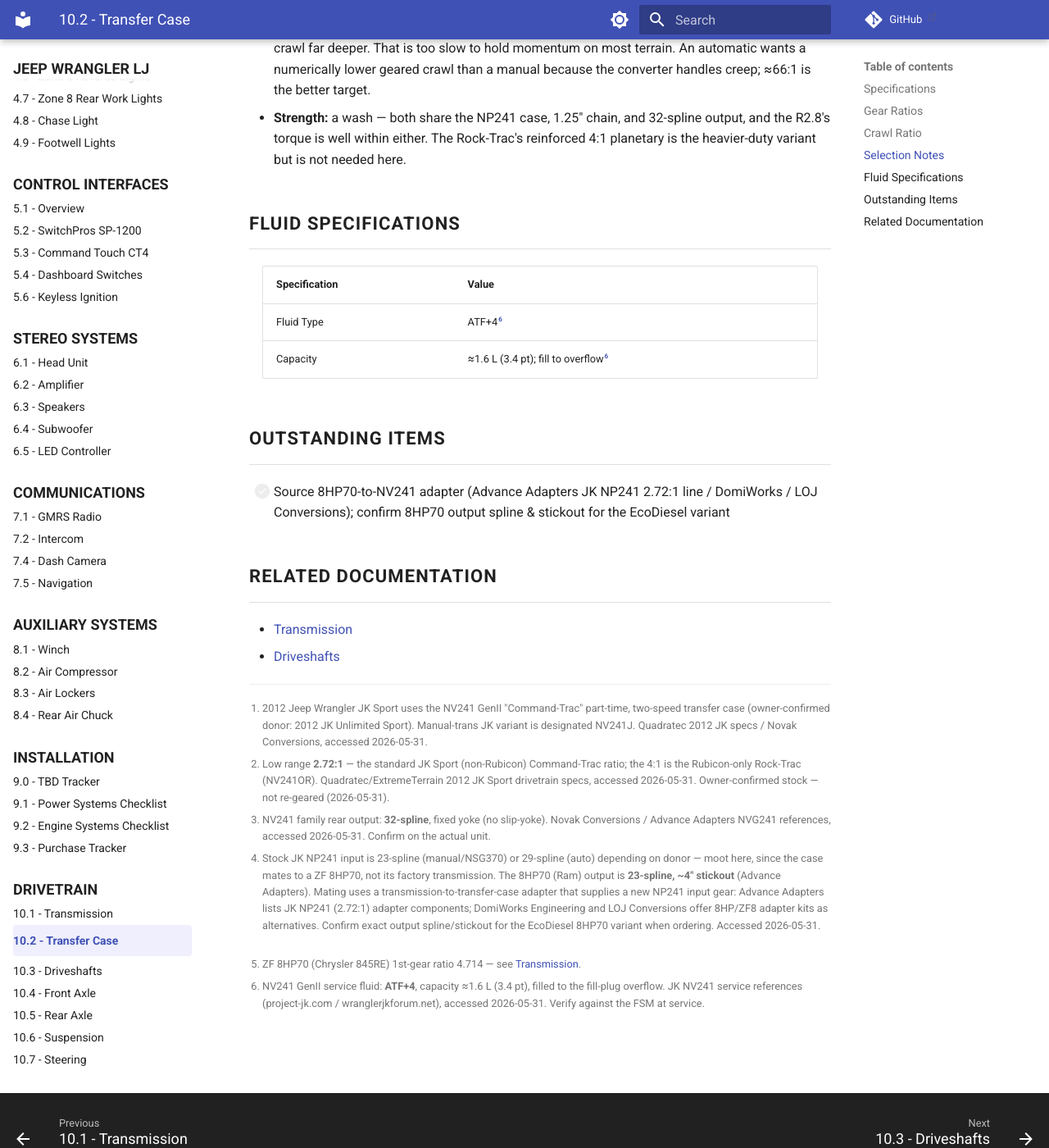
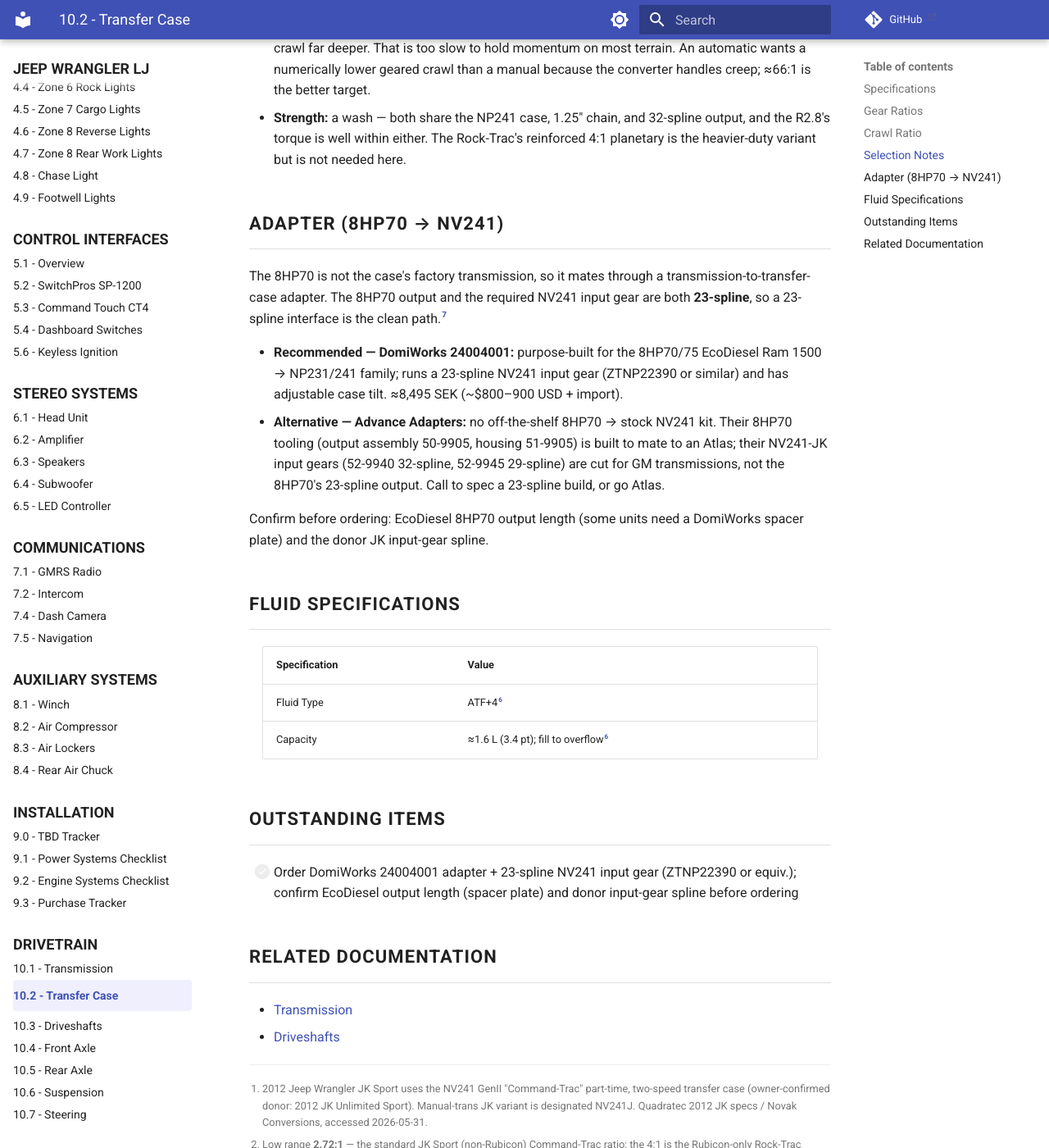
Before and after one commit to sob/drawings, an MkDocs documentation site: the page built from docs/jeep_lj/10-drivetrain/02-transfer-case.md, in a window 1280 px wide and 1400 px high, scrolled down 1869 px. Shown: the whole window at 82% size. Built offline with MkDocs 1.6.1 and Material for MkDocs 9.7.7, drawn with Linux system fonts in a browser that asks for light colours; comment, search, counter and statistics services are not loaded; some of the changed text lies outside the part shown.

Commit message:
Transfer case: document 8HP70->NV241 adapter options + part numbers
- Recommended path: DomiWorks 24004001 (purpose-built 8HP70/75 EcoDiesel
  Ram -> NP231/241), runs 23-spline NV241 input gear (ZTNP22390)
- Advance Adapters alt: 8HP70 tooling (50-9905/51-9905) targets the Atlas;
  their NV241-JK input gears (52-9940/52-9945) are GM-spline, not 8HP70
- Key interface: 8HP70 output and NV241 input are both 23-spline
- Outstanding item updated to the concrete order step + fitment checks

```diff
--- a/docs/jeep_lj/10-drivetrain/02-transfer-case.md
+++ b/docs/jeep_lj/10-drivetrain/02-transfer-case.md
@@ -58,6 +58,15 @@ Chosen over the TJ Rubicon NP241OR Rock-Trac (4:1) deliberately:
 - **Crawl speed (primary reason):** paired with the 8HP70 (automatic), a 4:1 case gives ≈96.7:1 geared — and the torque converter multiplies torque further at low speed, pushing the effective crawl far deeper. That is too slow to hold momentum on most terrain. An automatic wants a numerically lower geared crawl than a manual because the converter handles creep; ≈66:1 is the better target.
 - **Strength:** a wash — both share the NP241 case, 1.25" chain, and 32-spline output, and the R2.8's torque is well within either. The Rock-Trac's reinforced 4:1 planetary is the heavier-duty variant but is not needed here.
 
+## Adapter (8HP70 → NV241)
+
+The 8HP70 is not the case's factory transmission, so it mates through a transmission-to-transfer-case adapter. The 8HP70 output and the required NV241 input gear are both **23-spline**, so a 23-spline interface is the clean path.[^adapter]
+
+- **Recommended — DomiWorks 24004001:** purpose-built for the 8HP70/75 EcoDiesel Ram 1500 → NP231/241 family; runs a 23-spline NV241 input gear (ZTNP22390 or similar) and has adjustable case tilt. ≈8,495 SEK (~$800–900 USD + import).
+- **Alternative — Advance Adapters:** no off-the-shelf 8HP70 → stock NV241 kit. Their 8HP70 tooling (output assembly 50-9905, housing 51-9905) is built to mate to an Atlas; their NV241-JK input gears (52-9940 32-spline, 52-9945 29-spline) are cut for GM transmissions, not the 8HP70's 23-spline output. Call to spec a 23-spline build, or go Atlas.
+
+Confirm before ordering: EcoDiesel 8HP70 output length (some units need a DomiWorks spacer plate) and the donor JK input-gear spline.
+
 ## Fluid Specifications
 
 | Specification | Value |
@@ -67,7 +76,7 @@ Chosen over the TJ Rubicon NP241OR Rock-Trac (4:1) deliberately:
 
 ## Outstanding Items
 
-- [ ] Source 8HP70-to-NV241 adapter (Advance Adapters JK NP241 2.72:1 line / DomiWorks / LOJ Conversions); confirm 8HP70 output spline & stickout for the EcoDiesel variant
+- [ ] Order DomiWorks 24004001 adapter + 23-spline NV241 input gear (ZTNP22390 or equiv.); confirm EcoDiesel output length (spacer plate) and donor input-gear spline before ordering
 
 ## Related Documentation
 
@@ -83,3 +92,4 @@ Chosen over the TJ Rubicon NP241OR Rock-Trac (4:1) deliberately:
 [^input]: Stock JK NP241 input is 23-spline (manual/NSG370) or 29-spline (auto) depending on donor — moot here, since the case mates to a ZF 8HP70, not its factory transmission. The 8HP70 (Ram) output is **23-spline, ~4" stickout** (Advance Adapters). Mating uses a transmission-to-transfer-case adapter that supplies a new NP241 input gear: Advance Adapters lists JK NP241 (2.72:1) adapter components; DomiWorks Engineering and LOJ Conversions offer 8HP/ZF8 adapter kits as alternatives. Confirm exact output spline/stickout for the EcoDiesel 8HP70 variant when ordering. Accessed 2026-05-31.
 [^trans]: ZF 8HP70 (Chrysler 845RE) 1st-gear ratio 4.714 — see [Transmission][transmission].
 [^fluid]: NV241 GenII service fluid: **ATF+4**, capacity ≈1.6 L (3.4 pt), filled to the fill-plug overflow. JK NV241 service references (project-jk.com / wranglerjkforum.net), accessed 2026-05-31. Verify against the FSM at service.
+[^adapter]: Advance Adapters (8HP70 output 50-9905 $642.51 / housing 51-9905 $371.11; NP241-JK input gears 52-9940 32-spline, 52-9945 29-spline) and DomiWorks 24004001 (≈8,495 SEK), accessed 2026-05-31; prices subject to change. The 8HP70 (Ram) output is 23-spline; Advance Adapters' 6L80→JK NP241 kit (50-9940) confirms the NP241-JK input shaft is 23-spline. DomiWorks specifies a 23-spline input gear (ZTNP22390).
```
